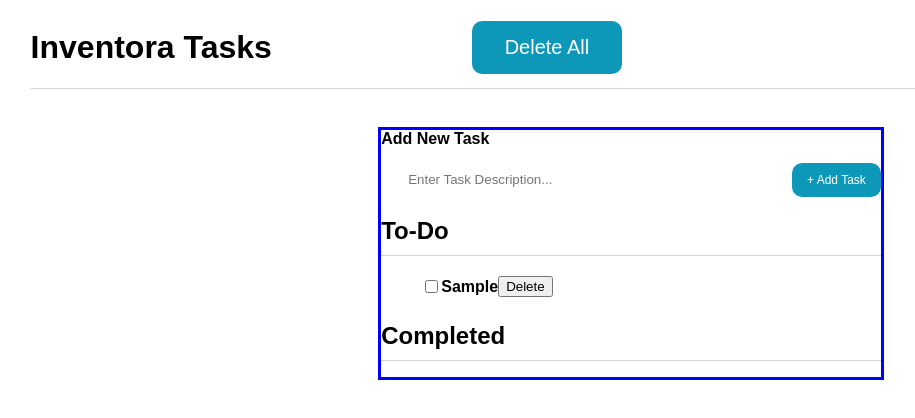
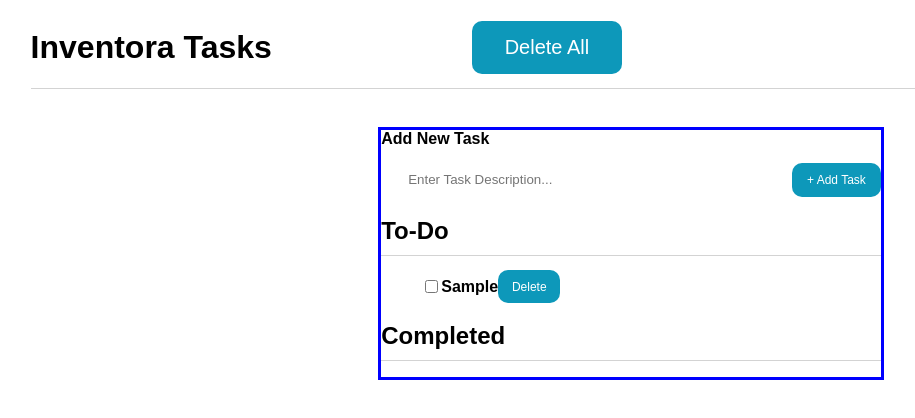
Before and after one commit to adamhinton/inv-todo, a React (Create React App) app: page / in a window 1280 px wide. Both pictures are taken after typing "Sample" into the empty fields and a click on the button "+ Add Task". Shown: the top 418 px of the page, without its empty margins (9-924 px from the left). Built offline with nearby package versions, Linux system fonts and the light colour scheme.

Commit message:
import StyledButton from AddNewTaskForm and use it for delete btn

```diff
--- a/src/components/AddNewTaskForm.js
+++ b/src/components/AddNewTaskForm.js
@@ -60,7 +60,7 @@ const StyledInput = styled.input`
   margin-left: 5%;
 `;
 
-const StyledButton = styled.button`
+export const StyledButton = styled.button`
   border: none;
   background-color: #0d98ba;
   color: white;
--- a/src/components/SingleTodoItem.js
+++ b/src/components/SingleTodoItem.js
@@ -6,6 +6,7 @@
 // Make sure not to update state object directly - need to make new array
 
 import styled from "styled-components";
+import { StyledButton } from "./AddNewTaskForm";
 
 const SingleTodoitem = (props) => {
   const { completed, todoItem, setTodoList, todoList } = props;
@@ -28,7 +29,7 @@ const SingleTodoitem = (props) => {
 
       <h4>{todoItem.text}</h4>
 
-      <button>Delete</button>
+      <StyledButton>Delete</StyledButton>
     </StyledListItem>
   );
 };
@@ -41,6 +42,7 @@ const StyledListItem = styled.li`
   flex-direction: row;
   align-items: center;
   height: 30px;
+  /* justify-content: space-between; */
 `;
 
 const listItemCheckboxToggleCompleted = (
```
